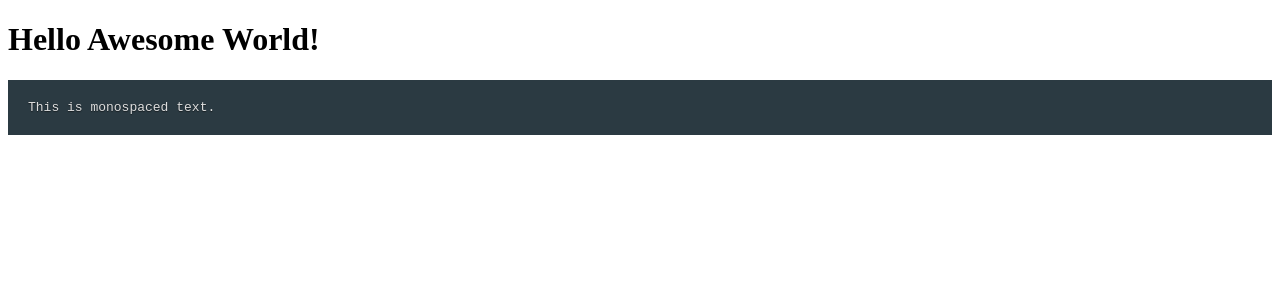
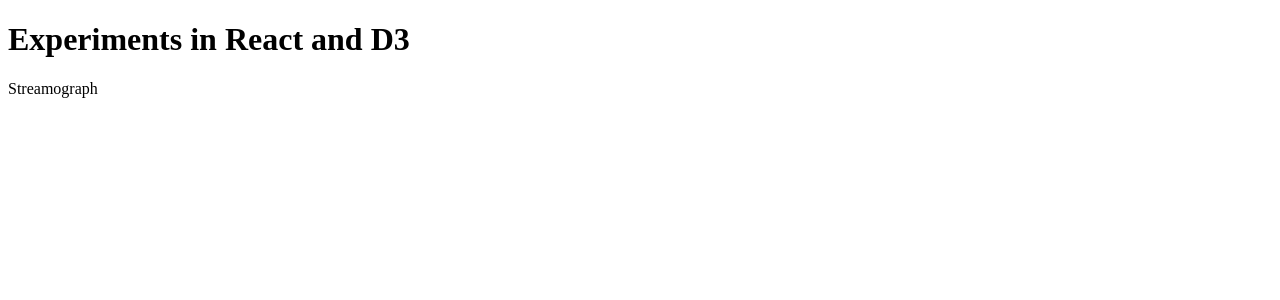
Before and after one commit to alexgs/experiments-with-react-and-d3, a React app: page / in a window 1280 px wide. Shown: the top 300 px of the page. Built offline with nearby package versions, Linux system fonts and the light colour scheme.

Commit message:
Add skeleton Streamograph component

```diff
--- /dev/null
+++ b/src/Streamograph.jsx
@@ -0,0 +1,15 @@
+import React from 'react';
+
+class Streamograph extends React.Component {
+    render() {
+        return (
+            <div>Streamograph</div>
+        );
+    }
+}
+
+Streamograph.propTypes = {
+
+};
+
+export default Streamograph;
--- a/src/index.jsx
+++ b/src/index.jsx
@@ -1,13 +1,14 @@
 import React from 'react';
 import ReactDom from 'react-dom';
+import Streamograph from './Streamograph';
 import './stylesheets/app.scss';
 
 class AppContainer extends React.Component {
     render() {
         return (
             <div>
-                <h1>Hello Awesome World!</h1>
-                <pre>This is monospaced text.</pre>
+                <h1>Experiments in React and D3</h1>
+                <Streamograph/>
             </div>
         );
     }
```
